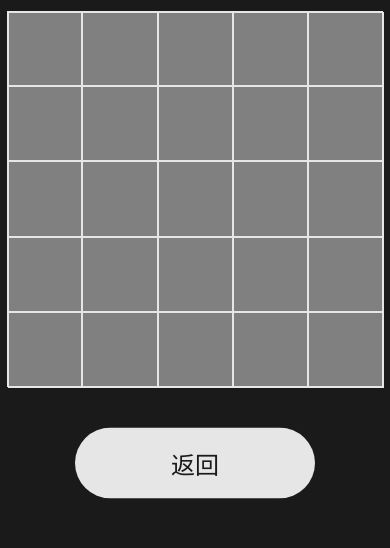
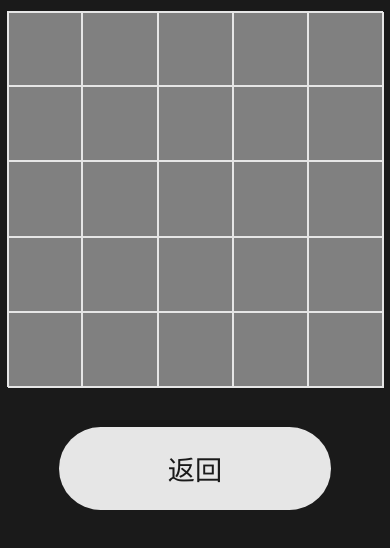
Before and after one commit to TLMegalovania/Multidirection-frontend, a Svelte app: page / in a window 390 px wide. Both pictures are taken after a click on the button "本地对战". Shown: the top 548 px of the page. Built offline with nearby package versions, Linux system fonts and the light colour scheme.

Commit message:
forgot boxshadow
Signed-off-by: Thallium Megalovania <tlmegalovania@qq.com>

```diff
--- a/src/Game.svelte
+++ b/src/Game.svelte
@@ -100,7 +100,7 @@
 </div>
 
 <button
-  class={gameResult != Side.Null ? "" : "trany"}
+  class={gameResult == Side.Null ? "" : "trany"}
   id="back"
   on:click={() => dispatch("back")}
   transition:fade
@@ -123,10 +123,10 @@
 
 <style>
   #back {
-    margin-top: 23vh;
+    margin-top: 10vh;
   }
   .trany {
-    transform: translateY(-15vh);
+    transform: translateY(15vh);
   }
   :root {
     --border-width: 0.5vmin;
@@ -136,11 +136,11 @@
     transition-duration: 0.5s;
   }
   p {
-    margin: -24vh auto -1vh;
+    margin: -10vh auto 0;
     color: var(--fg-color);
   }
   button {
-    margin-top: 2vh;
+    margin-top: 3vh;
   }
   .board {
     height: 52vmin;
@@ -165,21 +165,22 @@
   }
   @media screen and (max-width: 1000px) {
     #back {
-      margin-top: 35vw;
+      margin-top: 10vw;
     }
     :root {
       --border-width: 0.5vw;
       --border-width-neg: -0.5vw;
-      font-size: 1.5em;
+      font-size: 1.7em;
+      line-height: 2vw;
     }
     p {
-      margin: -38vw auto -5vw;
+      margin-top: -12vw;
     }
     button {
-      margin-top: -10vw;
+      margin-top: 8vw;
     }
     .trany {
-      transform: translateY(-25vw);
+      transform: translateY(30vw);
     }
     .board {
       height: 96vw;
--- a/src/app.css
+++ b/src/app.css
@@ -80,4 +80,5 @@ button:hover {
     inset var(--shadow-offset-neg) var(--shadow-offset) var(--shadow-offset) var(--fg-color),
     inset var(--shadow-offset-neg) var(--shadow-offset-neg) var(--shadow-offset) var(--fg-color),
     inset var(--shadow-offset) var(--shadow-offset-neg) var(--shadow-offset) var(--fg-color);
+  transition-property: box-shadow;
 }
```
